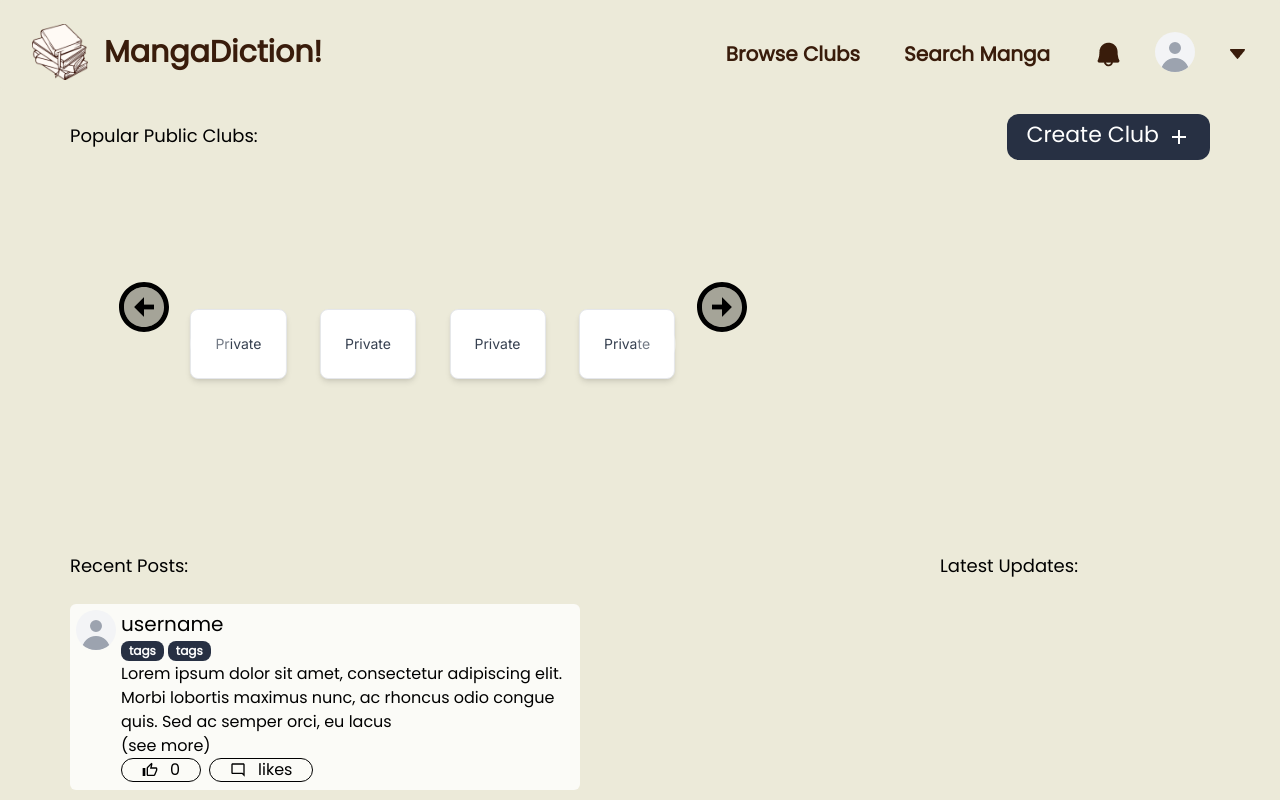
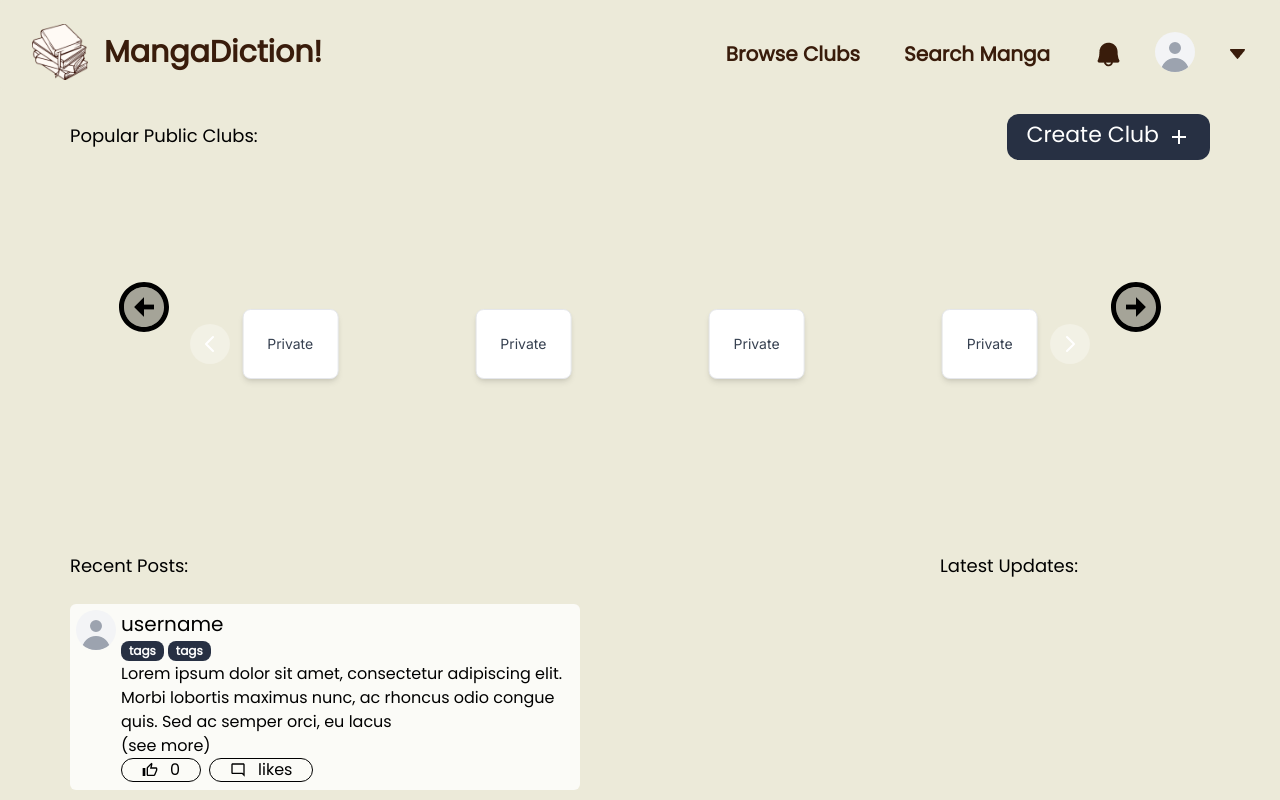
Before and after one commit to xhalleyy/manga-diction, a Next.js app: page /Dashboard in a window 1280 px wide. Built offline with nearby package versions, Linux system fonts and the light colour scheme.

Commit message:
span edit

```diff
--- a/src/app/components/CarouselComponent.tsx
+++ b/src/app/components/CarouselComponent.tsx
@@ -6,7 +6,7 @@ import CardComponent from "./CardComponent";
 
 export function CarouselComponent() {
     return (
-        <div className="h-56 sm:h-64 xl:h-80 2xl:h-96 grid col-span-5">
+        <div className="h-56 sm:h-64 xl:h-80 2xl:h-96 grid col-span-9">
             <Carousel slide={false} indicators={false}>
                 <div className="flex justify-around gap-0">
                     <CardComponent />
```
